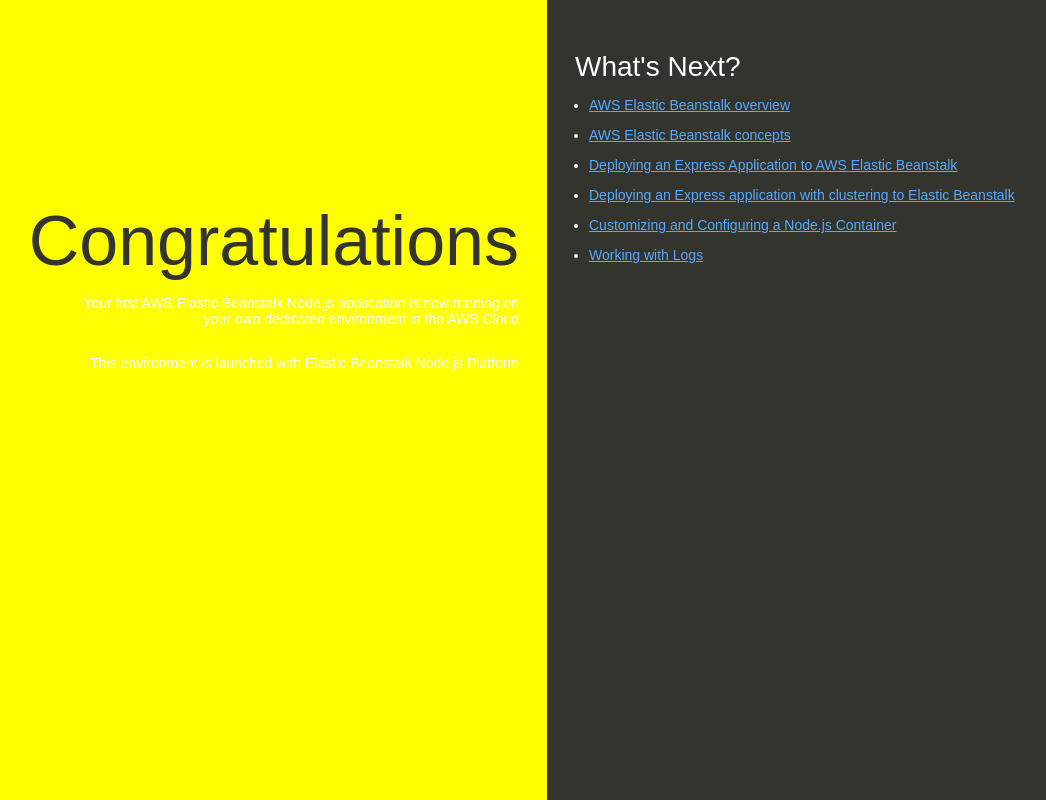
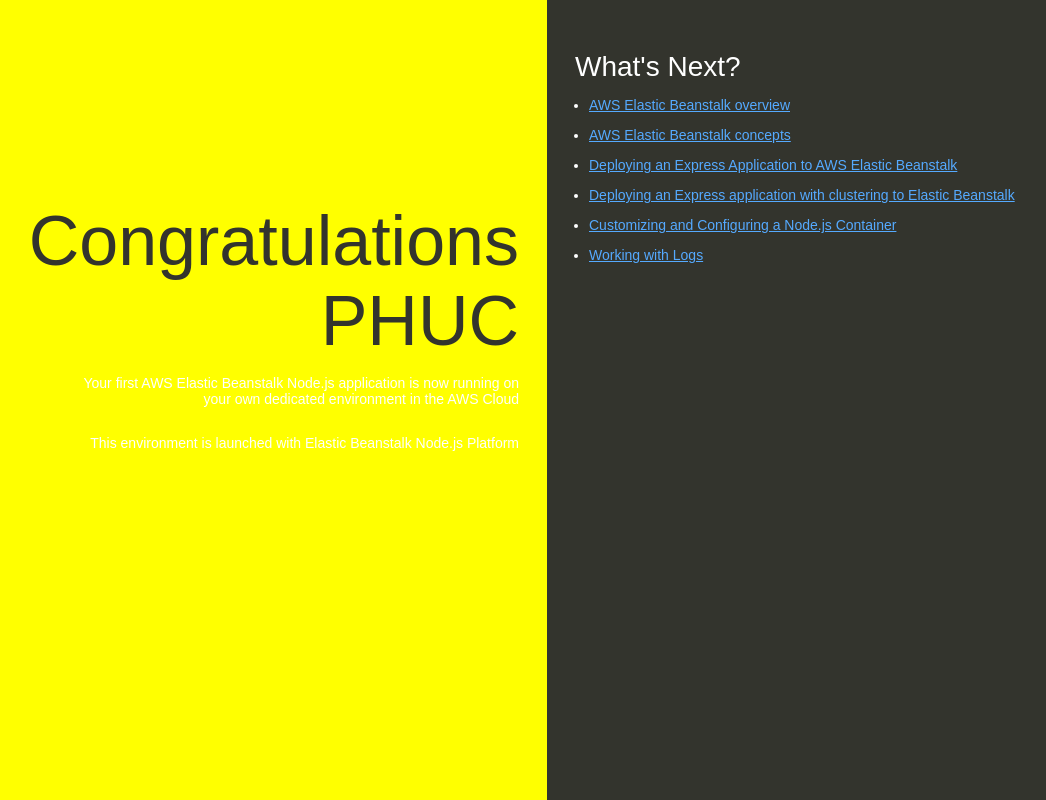
Before and after one commit to PhucNguyen1993/nodejs-new, a website: page index.html in a window 1280 px wide. Shown: the whole page, without its empty margins (93-1139 px from the left). Drawn offline with Linux system fonts and the light colour scheme.

Commit message:
Update index.html

```diff
--- a/index.html
+++ b/index.html
@@ -74,7 +74,7 @@
   </head>
   <body>
     <div class="textColumn">
-      <h1>Congratulations</h1>
+      <h1>Congratulations PHUC</h1>
       <p>Your first AWS Elastic Beanstalk Node.js application is now running on your own dedicated environment in the AWS Cloud</p>
       <p>This environment is launched with Elastic Beanstalk Node.js Platform</p>
     </div>
```
